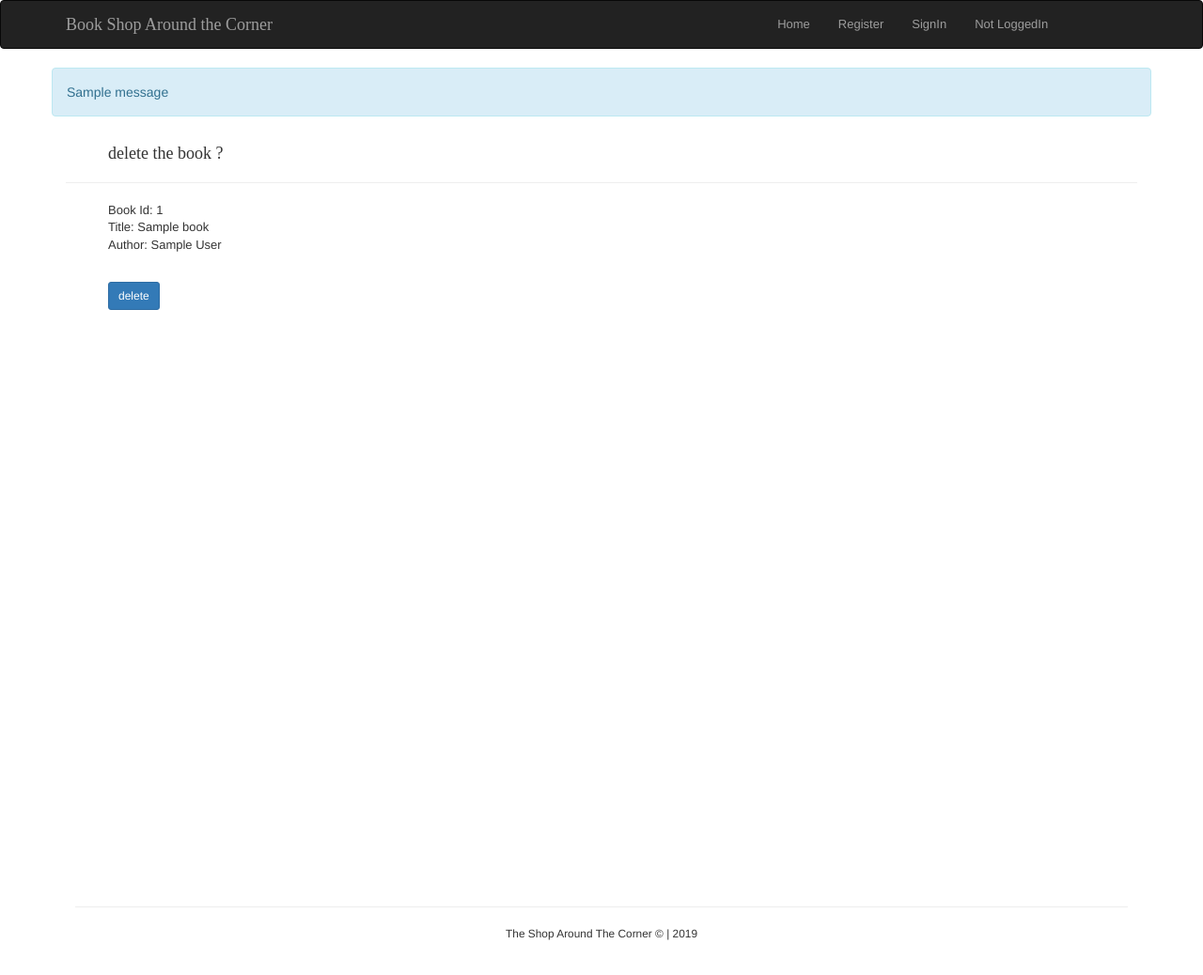
After one commit to HiramHernandez/book_catalog, a Flask app: template app/catalog/templates/delete_book.htm in a window 1280 px wide. The commit adds this page. Shown: the whole page at 94% size. Run offline with Flask 3, Linux system fonts and the light colour scheme; the template is opened without the code that fills it: most values are stand-ins (such as "Sample title", 1, 10 or a date in 2020); one stand-in notice (Sample message) is shown; some libraries are stand-ins or nearby versions; some web fonts are replaced.

Commit message:
chore: templates del catalog

```diff
--- /dev/null
+++ b/app/catalog/templates/delete_book.htm
@@ -0,0 +1,17 @@
+{% extends 'layout.html' %}
+
+{% block content %}
+    <div class="container">
+        <h4 style="margin-left: 45px"> delete the book ? </h4>
+        <hr>
+            <p style="margin-left: 45px">
+                Book Id: {{ book.id }}<br>
+                Title: {{ book.title }}<br>
+                Author: {{ book.author }}
+            </p>
+        <br>
+        <form action="" method="POST" style="margin-left: 45px">
+            <button type="submit" class="btn btn-sm btn-primary"> delete </button>
+        </form>
+    </div>
+{% endblock %}
--- a/app/catalog/templates/home.html
+++ b/app/catalog/templates/home.html
@@ -12,8 +12,10 @@
                 <p> Format: {{ book.format }} </p>
                 <p> Average Rating: {{ book.avg_rating }} </p>
                 <p> Pages: {{ book.num_pages }} </p>
-                <p><a href="{{ url_for('main.display_publisher', publisher_id=book.pub_id) }}">Publisher ID: {{ book.pub_id }}
-                </a></p>
+                <p><a href="{{ url_for('main.display_publisher', publisher_id=book.pub_id) }}">Publisher ID: {{ book.pub_id }}</a></p>
+                <span class="label label-success"><a href="{{ url_for('main.create_book', pub_id=book.pub_id) }}" style="color: floralwhite"> create </a></span>
+                <span class="label label-primary"><a href="{{ url_for('main.edit_book', book_id=book.id) }}" style="color: floralwhite"> edit </a></span>
+                <span class="label label-info"><a href="{{ url_for('main.delete_book', book_id=book.id) }}" style="color: floralwhite"> delete </a></span>
                 <br>
             </div>
         {% endfor %}
--- a/app/catalog/templates/layout.html
+++ b/app/catalog/templates/layout.html
@@ -1,4 +1,5 @@
-<!DOCTYPE html>
+{% import "bootstrap/wtf.html" as wtf %}
+
 <html lang="en">
 
     {# head #}
@@ -23,13 +24,36 @@
                 <a class="navbar-brand title" href="{{ url_for('main.display_books') }}">Book Shop Around the Corner</a>
 
                 <ul class="nav navbar-nav pull-right nav-list">
-                    <li><a href=""> Home </a></li>
-                    <li><a href=""> Register </a></li>
-                    <li><a href=""> SignIn </a></li>
+                    <li><a href="{{ url_for('main.display_books') }}"> Home </a></li>
+                    <li><a href="{{ url_for('authentication.register_user') }}"> Register </a></li>
+                    <li>
+                        {% if current_user.is_authenticated %}
+                            <a href="{{ url_for('authentication.log_out_user') }}"> SignOut </a>
+                        {% else %}
+                            <a href="{{ url_for('authentication.do_the_login') }}"> SignIn </a>
+                        {% endif %}
+                    </li>
+                    <li>
+                        <a href="">
+                            {%  if current_user.is_authenticated %}
+                                LoggedIn as <b style="color: deeppink">{{ current_user.user_name.title() }}</b>
+                            {% else %}
+                                Not LoggedIn
+                            {% endif %}
+                        </a>
+                    </li>
                 </ul>
             </div>
         </nav>
         {% endblock navbar %}
+
+        {# flash messaging #}
+        {% for message in get_flashed_messages() %}
+            <div class="container alert alert-info">
+                <button type="button" class="close" data-dismiss="alert"></button>
+                {{ message }}
+            </div>
+        {% endfor %}
 
         {# empty block for custom content #}
         {% block content %} {% endblock content %}
```
Also changed, not shown: app/catalog/templates/create_book.html (added, +10 -0 lines), app/catalog/templates/edit_book.html (added, +10 -0 lines).
